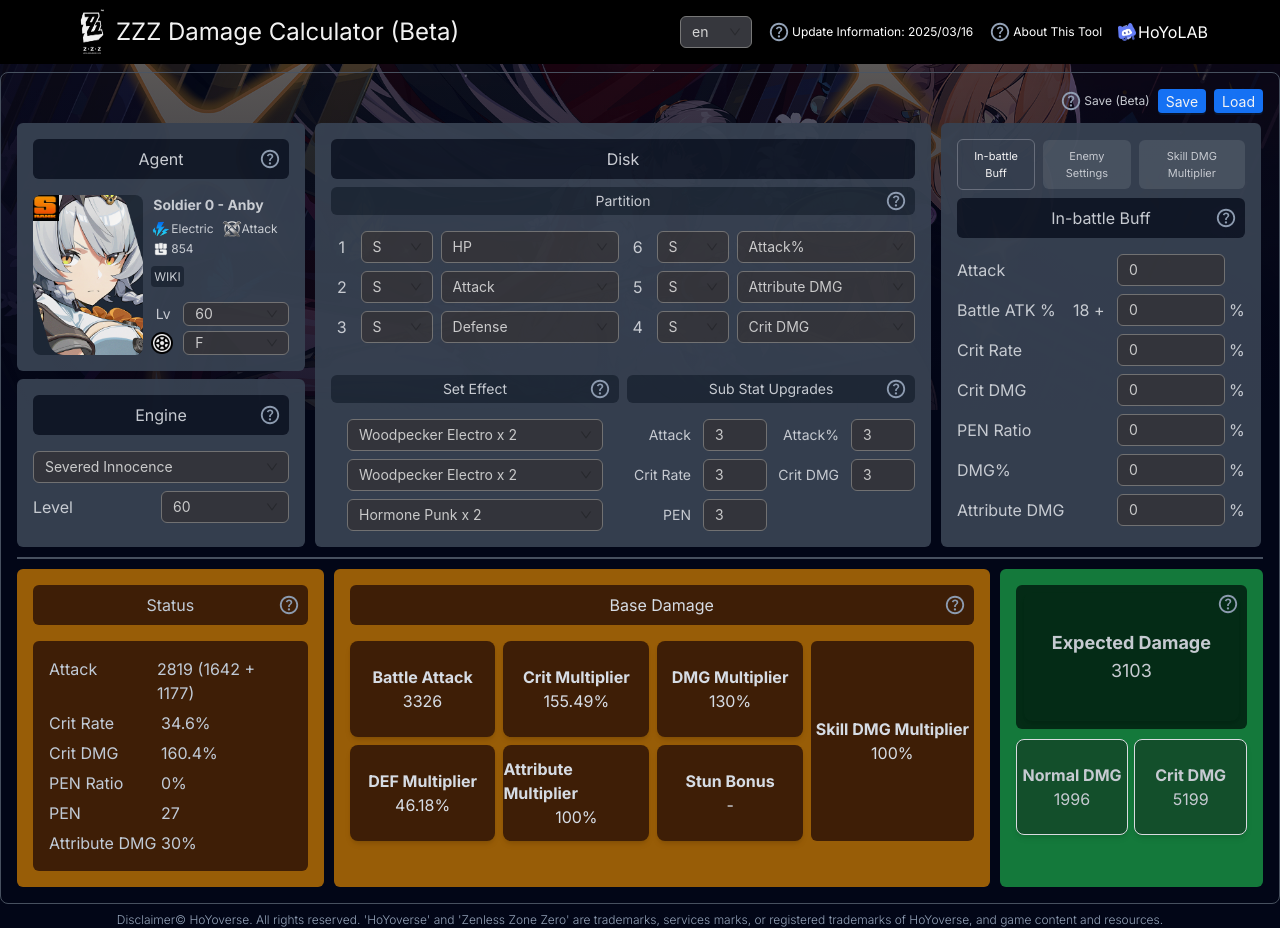
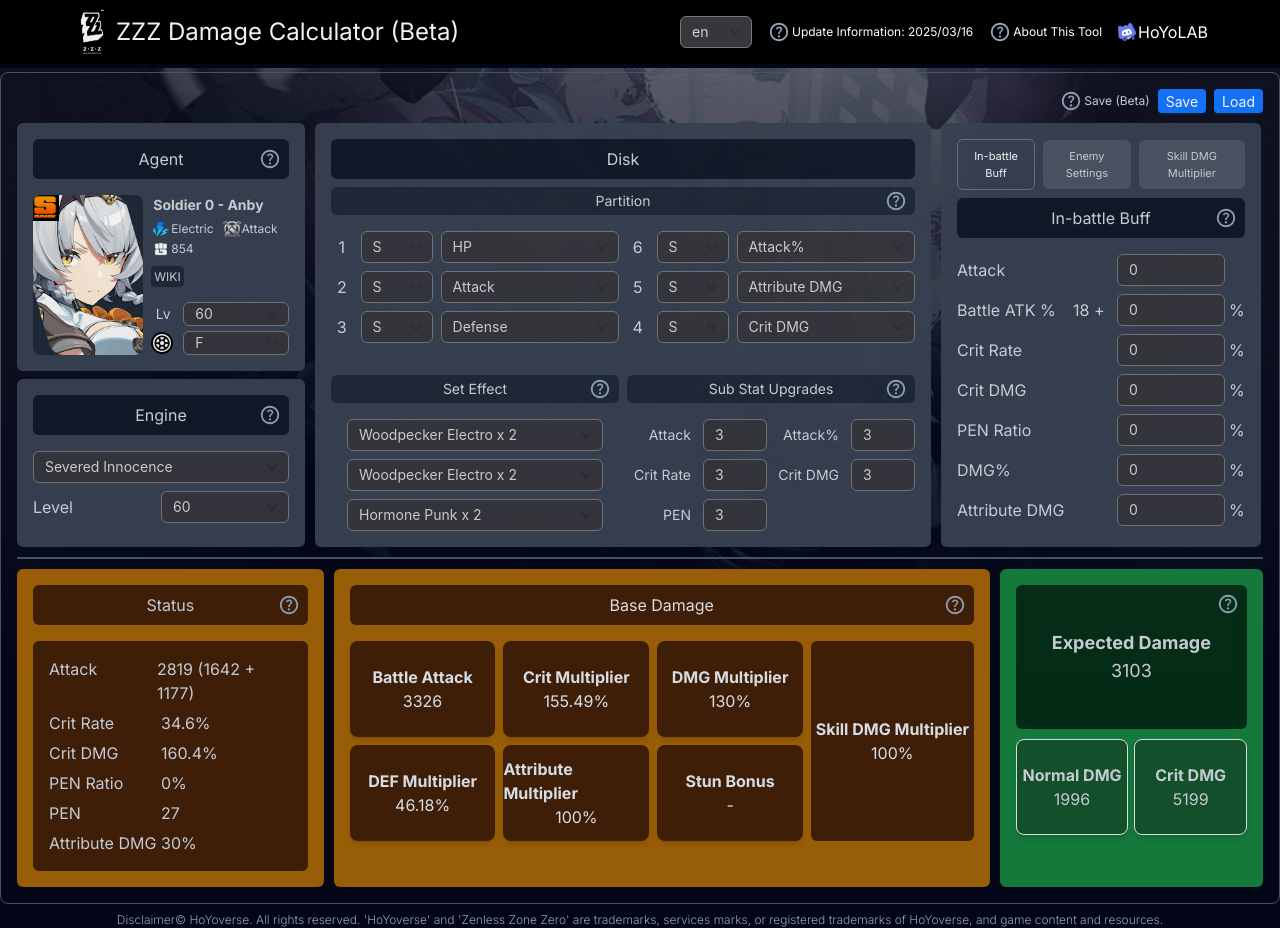
Before and after one commit to negagen/zzz-calculator, a Next.js app: page / in a window 1280 px wide. Built offline with nearby package versions, Linux system fonts and the light colour scheme.

Commit message:
Update background image

```diff
--- a/components/features/Layout/Layout.tsx
+++ b/components/features/Layout/Layout.tsx
@@ -17,15 +17,15 @@ export const Layout = ({ children }: { children: React.ReactNode }) => {
         style={{ minHeight: "calc(100vh - 64px)" }}
       >
         <Image
-          width={2000}
-          height={540}
-          src="/images/zzz1_5.jpg"
+          width={1246 * 1.1}
+          height={336}
+          src="/images/zzz1_6.jpg"
           alt="Background"
-          className="absolute z-0 top-0 opacity-35"
+          className="absolute z-0 top-1 opacity-35"
         />
         <div
           className="w-full bg-gradient-to-t from-slate-950 z-1 absolute"
-          style={{ minHeight: "60vh" }}
+          style={{ minHeight: "80vh" }}
         ></div>
 
         <main className="flex flex-col p-4 border border-3 border-gray-600 rounded-lg z-10 opacity-95 mt-2 max-lg:w-full">
```
Also changed, not shown: public/images/zzz1_6.jpg (added).
